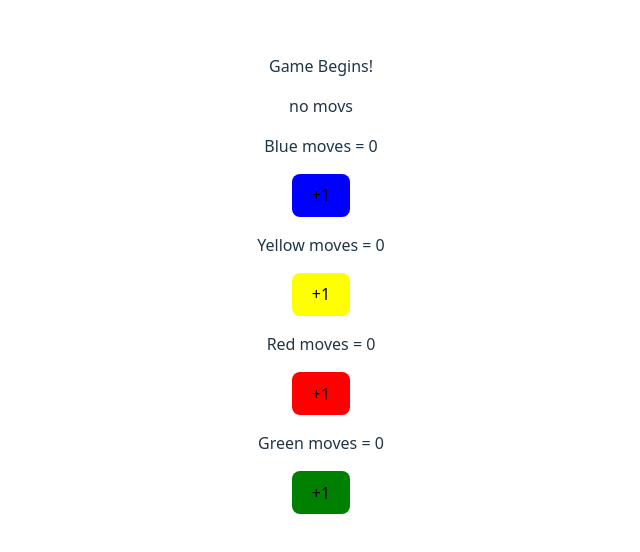
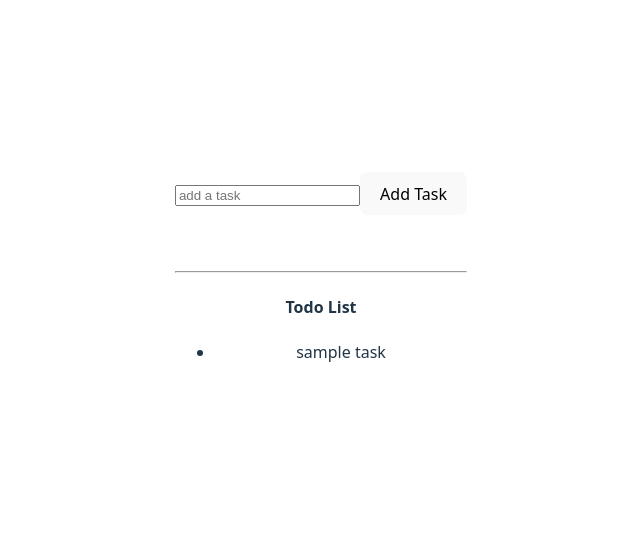
Before and after one commit to vaibhavic330-code/basic-react-app, a React (Vite) app: page / in a window 1280 px wide. Shown: the part 124-676 px from the top of the page, without its empty margins (319-959 px from the left). Built offline with nearby package versions, Linux system fonts and the light colour scheme; the HTML template or start-up script is replaced by a standard one.

Commit message:
updated  Todolist  file

```diff
--- a/package.json
+++ b/package.json
@@ -11,7 +11,8 @@
   },
   "dependencies": {
     "react": "^19.2.0",
-    "react-dom": "^19.2.0"
+    "react-dom": "^19.2.0",
+    "uuid": "^13.0.0"
   },
   "devDependencies": {
     "@eslint/js": "^9.39.1",
--- a/src/App.jsx
+++ b/src/App.jsx
@@ -1,13 +1,13 @@
 import "./App.css";
 import LudoBoard from "./LudoBoard";
-
+import TodoList from "./TodoList";
 
 
 
 function App() {
   return (
 <>
- <LudoBoard />
+ <TodoList />
 </>
   );
 }
--- a/src/TodoList.jsx
+++ b/src/TodoList.jsx
@@ -0,0 +1,38 @@
+import { useState } from "react";
+import { v4 as uuidv4 } from 'uuid';
+
+export default function TodoList(){
+    let [todos, setTodos]= useState([{ task: "sample task", id: uuidv4()}]);
+    let [newTodo, setNewTodo]= useState("");
+
+    let addNewTask =() => {
+    setTodos([...todos, {task: newTodo, id: uuidv4()}]);
+    setNewTodo("");
+    }
+
+    let updaTodoValue = (event) =>{
+    // console.log(event.target.value);
+    setNewTodo(event.target.value);
+    };
+
+    return (
+    <div>
+        <input placeholder="add a task " value={newTodo} onChange={updaTodoValue}></input>
+        <button onClick={addNewTask}>Add Task </button>
+        <br></br>
+        <br></br>
+         <br></br>
+
+         <hr></hr>
+        <h4>Todo List </h4>
+        <ul>
+            {
+                todos.map((todo)=>(
+
+                    <li key={todo.id}>{todo.task}</li>
+                ))}
+        </ul>
+
+    </div>
+    );
+}
```
Also changed, not shown: 1 other file (tests, documents, lock files or other folders).
